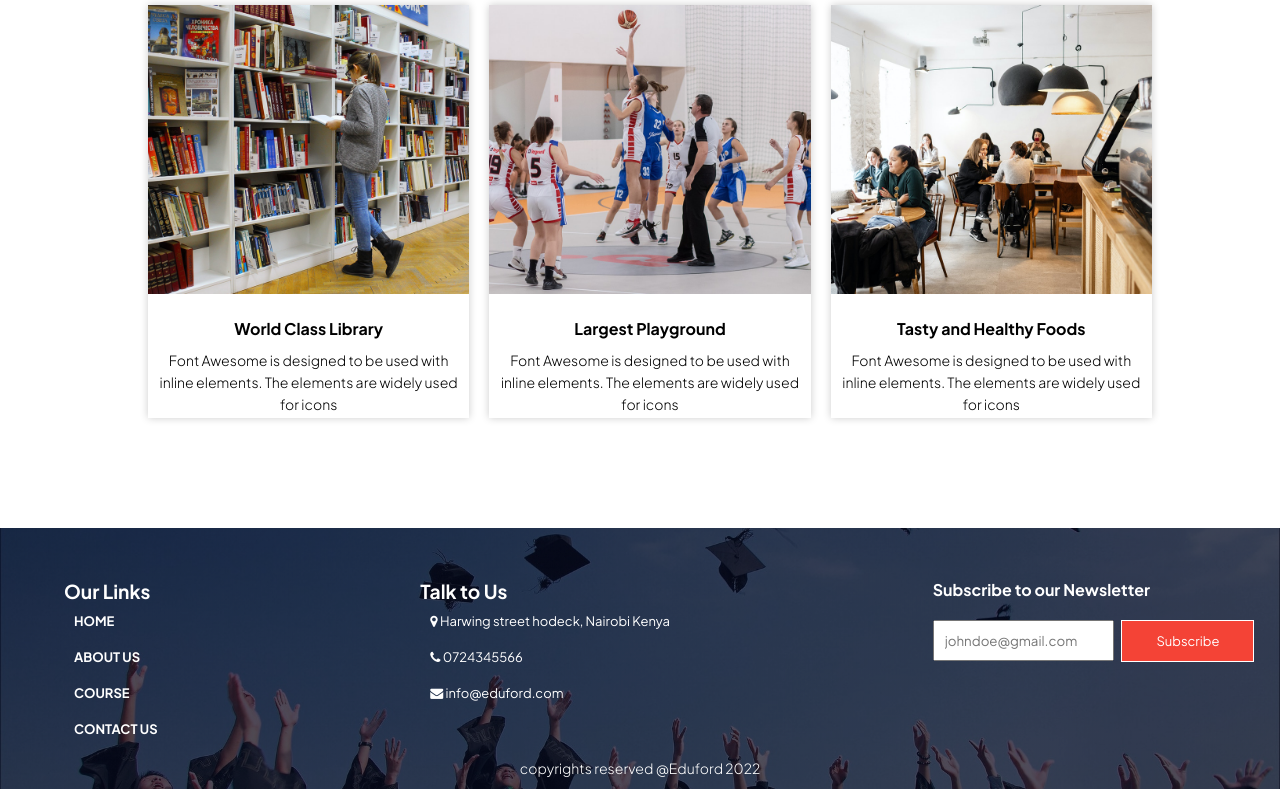
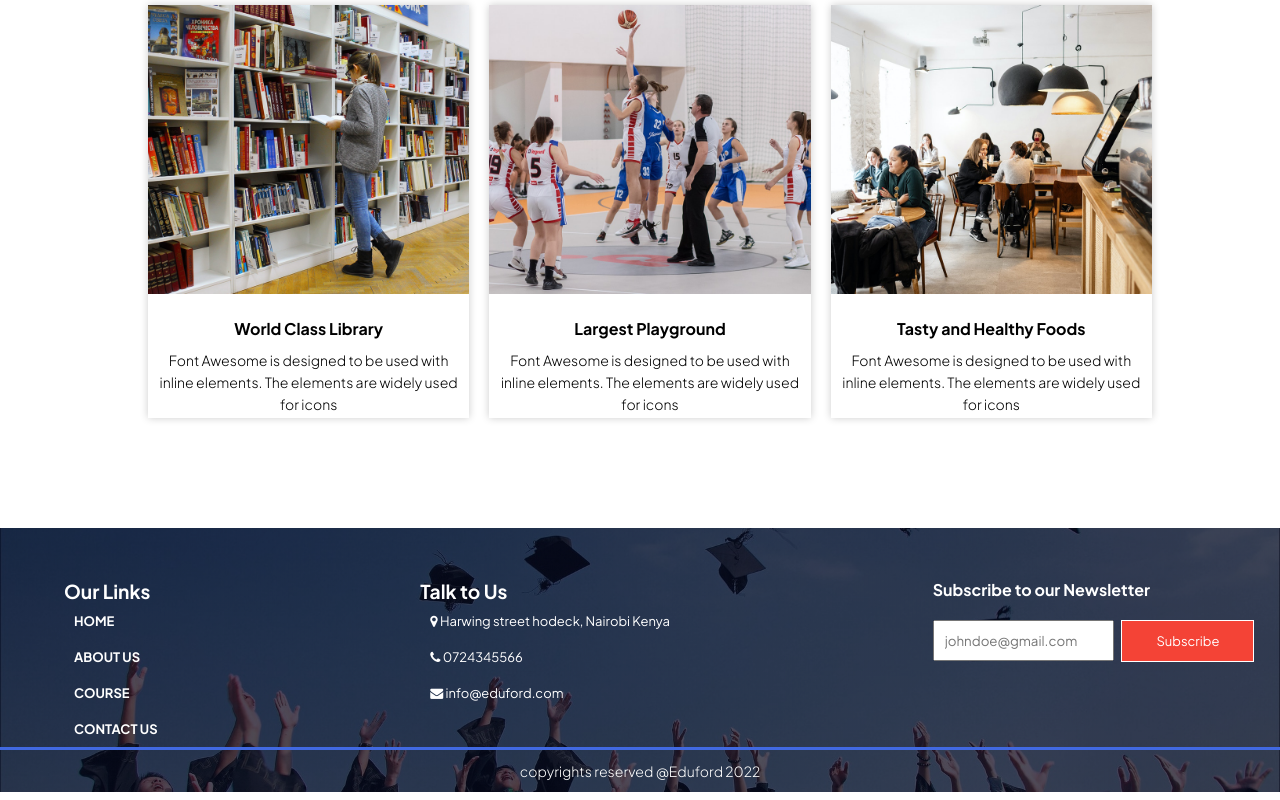
Before and after one commit to kessio/eduford, a plain HTML site: page index.html in a window 1280 px wide. Shown: the part 2200-3000 px from the top of the page. Drawn offline with Linux system fonts and the light colour scheme.

Commit message:
footer styling

```diff
--- a/style.css
+++ b/style.css
@@ -247,6 +247,7 @@ nav{
      cursor: pointer;
  }
  .border{
+     border-top: solid royalblue;
     color:#fff;
     text-align: center;
  }
```
